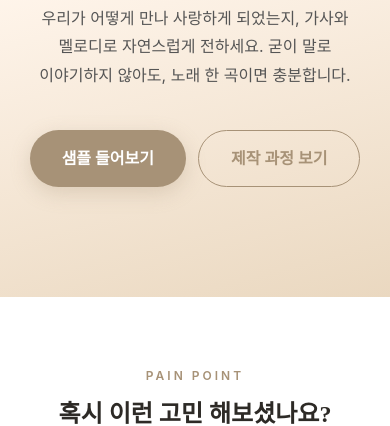
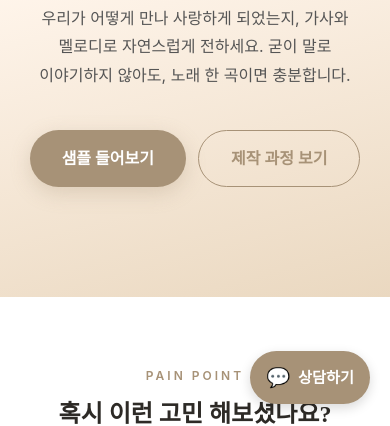
Before and after one commit to uzzano-info/ai-wedding-song2, a website built with Vite: page index.html in a window 390 px wide. Shown: the part 420-846 px from the top of the page. Built offline with nearby package versions, Linux system fonts and the light colour scheme; a web font is replaced by a local one.

Commit message:
Phase 1: Added SEO meta tags, GA4 placeholder, and Floating CTA button

```diff
--- a/index.html
+++ b/index.html
@@ -6,9 +6,33 @@
   <meta name="viewport" content="width=device-width, initial-scale=1.0" />
   <title>AI Wedding Song | 단 하나뿐인 우리만의 러브 스토리 음악</title>
   <meta name="description" content="첫 만남부터 결혼까지 우리의 스토리를 담은 세상에 하나뿐인 커스텀 웨딩 음악 제작 서비스" />
+  <meta name="keywords" content="웨딩음악, 커스텀음악, AI작곡, 청첩장BGM, 결혼식음악, 웨딩BGM, 기념일음악">
+
+  <!-- Open Graph -->
   <meta property="og:title" content="AI Wedding Song | 우리만의 웨딩 음악" />
   <meta property="og:description" content="식상한 BGM 대신, 두 분만의 서사가 담긴 스튜디오 음원을 완성합니다." />
   <meta property="og:type" content="website" />
+  <meta property="og:image" content="https://uzzano-info.github.io/ai-wedding-song2/og-image.jpg" />
+  <meta property="og:url" content="https://uzzano-info.github.io/ai-wedding-song2/" />
+
+  <!-- Twitter Card -->
+  <meta name="twitter:card" content="summary_large_image">
+  <meta name="twitter:title" content="AI Wedding Song | 우리만의 웨딩 음악">
+  <meta name="twitter:description" content="첫 만남부터 결혼까지 우리의 스토리를 담은 커스텀 웨딩 음악 제작 서비스">
+  <meta name="twitter:image" content="https://uzzano-info.github.io/ai-wedding-song2/og-image.jpg">
+
+  <!-- Favicon -->
+  <link rel="icon" type="image/svg+xml" href="/ai-wedding-song2/vite.svg" />
+
+  <!-- Google Analytics Tracking (GA4) Placeholder -->
+  <!-- <script async src="https://www.googletagmanager.com/gtag/js?id=G-XXXXXXXXXX"></script>
+  <script>
+    window.dataLayer = window.dataLayer || [];
+    function gtag(){dataLayer.push(arguments);}
+    gtag('js', new Date());
+    gtag('config', 'G-XXXXXXXXXX');
+  </script> -->
+
   <link rel="stylesheet" href="/src/style.css">
 </head>
 
@@ -528,6 +552,12 @@
     </div>
   </footer>
 
+  <!-- Floating CTA -->
+  <a href="https://open.kakao.com/me/sorik" target="_blank" rel="noopener noreferrer" class="floating-cta" aria-label="카카오톡 개별 문의 및 상담하기">
+    <div class="floating-icon">💬</div>
+    <span class="floating-text">상담하기</span>
+  </a>
+
   <!-- Scroll to Top -->
   <button class="scroll-top" id="scroll-top" aria-label="맨 위로 이동">↑</button>
 
--- a/src/style.css
+++ b/src/style.css
@@ -1350,10 +1350,56 @@ img {
   opacity: 0.5;
 }
 
+/* === Floating CTA === */
+.floating-cta {
+  position: fixed;
+  bottom: 32px;
+  right: 32px;
+  display: flex;
+  align-items: center;
+  gap: 8px;
+  background: var(--color-primary);
+  color: white;
+  padding: 12px 20px;
+  border-radius: 50px;
+  box-shadow: 0 4px 12px rgba(0, 0, 0, 0.15);
+  z-index: 1000;
+  transition: transform 0.3s ease, box-shadow 0.3s ease;
+  text-decoration: none;
+}
+
+.floating-cta:hover {
+  transform: translateY(-5px);
+  box-shadow: 0 6px 16px rgba(0, 0, 0, 0.2);
+  color: white;
+}
+
+.floating-icon {
+  font-size: 1.2rem;
+}
+
+.floating-text {
+  font-weight: 600;
+  font-size: 0.95rem;
+}
+
+@media (max-width: 768px) {
+  .floating-cta {
+    bottom: 20px;
+    right: 20px;
+    padding: 10px 16px;
+  }
+
+  .scroll-top {
+    bottom: 80px;
+    right: 20px;
+  }
+}
+
 /* === Scroll-to-top === */
 .scroll-top {
   position: fixed;
-  bottom: 32px;
+  bottom: 96px;
   right: 32px;
   width: 48px;
   height: 48px;
```
